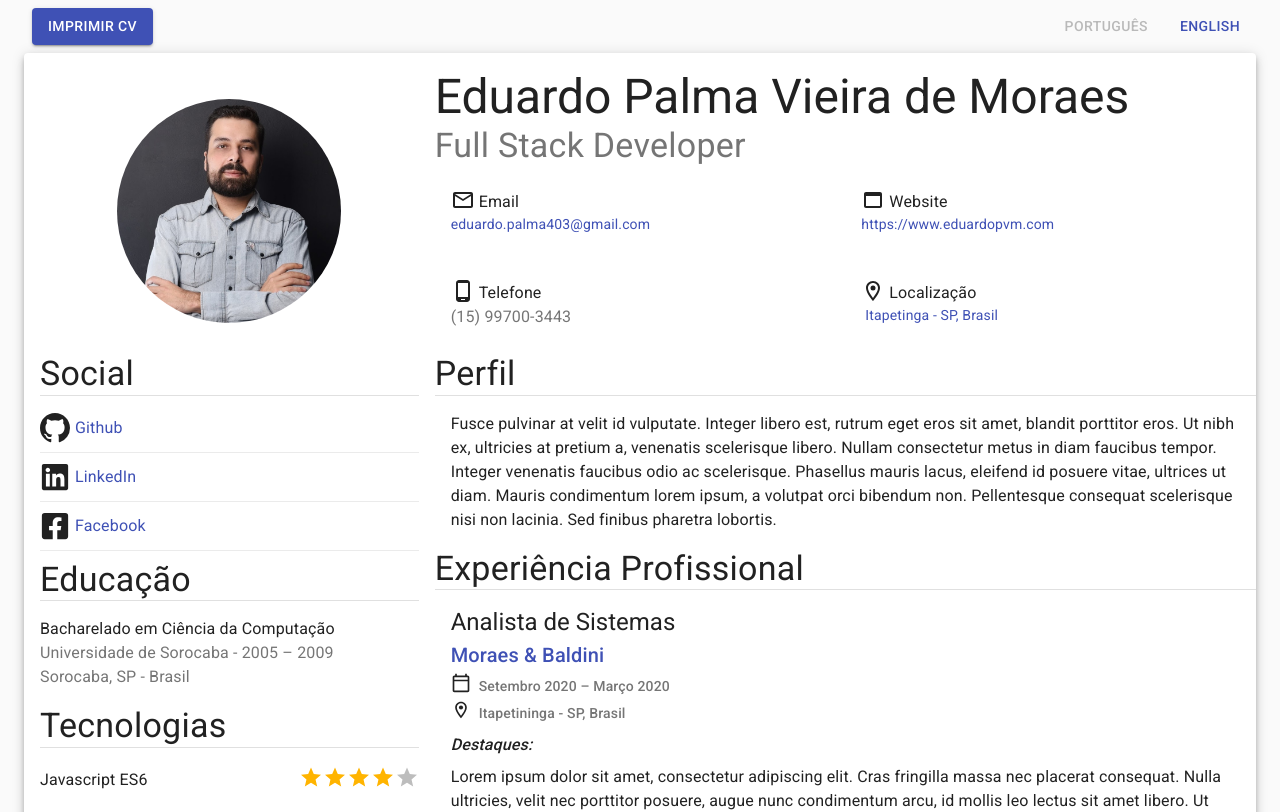
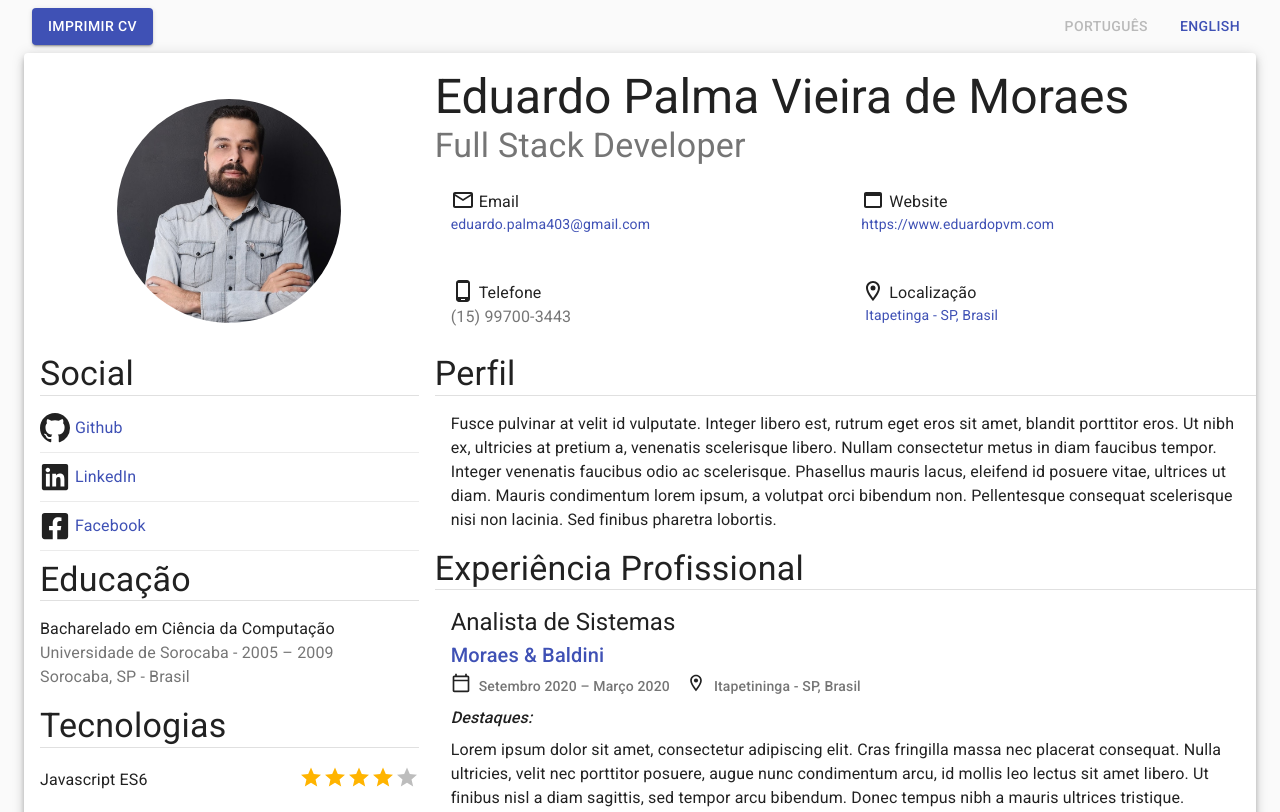
Before and after one commit to eduardopvm/react-cv, a React (Create React App) app: page / in a window 1280 px wide. Shown: the top 812 px of the page. Built offline with nearby package versions, Linux system fonts and the light colour scheme.

Commit message:
small layout improvement

```diff
--- a/src/main_content/WorkHistoryItem.js
+++ b/src/main_content/WorkHistoryItem.js
@@ -1,4 +1,5 @@
 import Typography from "@material-ui/core/Typography";
+import Grid from "@material-ui/core/Grid";
 import Box from "@material-ui/core/Box";
 import List from "@material-ui/core/List";
 import ListItem from "@material-ui/core/ListItem";
@@ -79,8 +80,9 @@ export default function WorkHistoryItem(props) {
         </Box>
       </Typography>
 
+      <Box>
         {/* Job date */}
-      <Typography component="div">
+        <Typography component="span">
           <CalendarTodayOutlinedIcon fontSize="small" className={classes.icon} />
           <Typography variant="body2" color="textSecondary" display="inline" className={classes.details}>
             {props.history.job_start} &ndash; {props.history.job_end}
@@ -88,12 +90,13 @@ export default function WorkHistoryItem(props) {
         </Typography>
 
         {/* Job Location */}
-      <Typography component="div">
+        <Typography component="span" style={{ marginLeft: "1rem" }}>
           <LocationOnOutlinedIcon fontSize="small" className={classes.icon} />
           <Typography variant="body2" color="textSecondary" display="inline" className={classes.details}>
             {props.history.location}
           </Typography>
         </Typography>
+      </Box>
 
       {/* Job Highlights */}
       <Typography variant="body1" className={classes.subsection} display="block">{t('workHighlights')}:</Typography>
```
Lines whose indentation alone changed are shown as unchanged.
